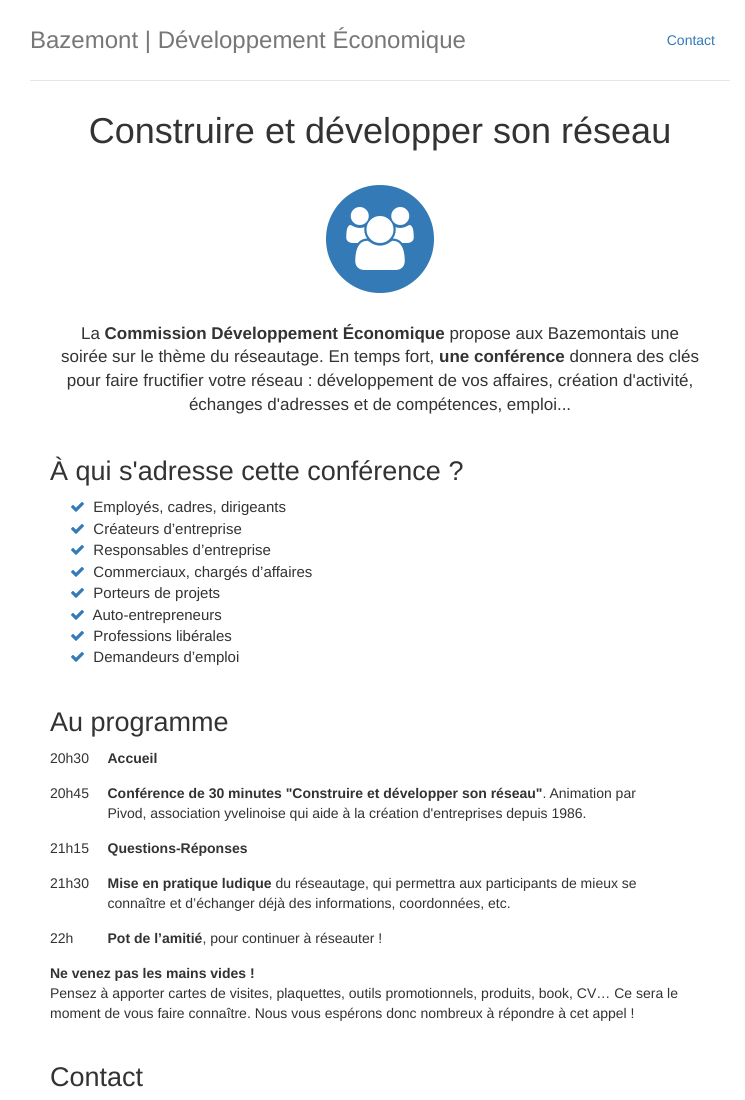
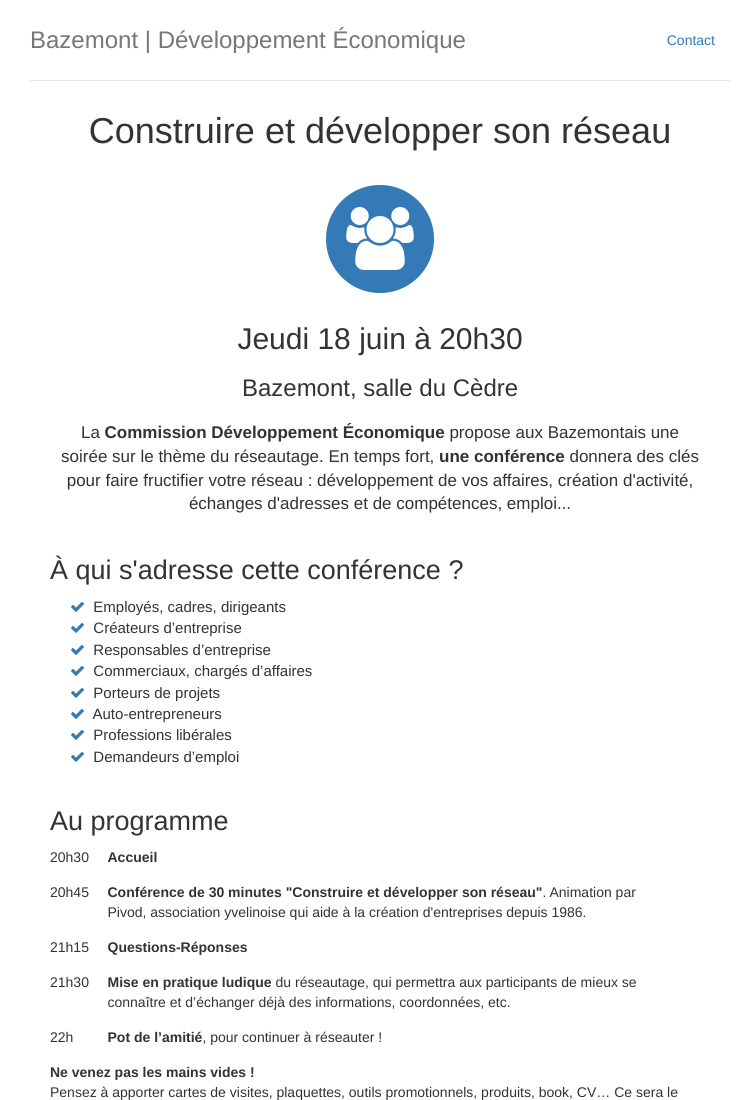
Before and after one commit to thomaslhostis/cde, a plain HTML site: page index.html in a window 1280 px wide. Shown: the top 1100 px of the page, without its empty margins (260-1005 px from the left). Drawn offline with nearby package versions, Linux system fonts and the light colour scheme.

Commit message:
Ajout de la date.

```diff
--- a/index.html
+++ b/index.html
@@ -41,6 +41,8 @@
 			<i class="fa fa-circle fa-stack-2x text-primary"></i>
 			<i class="fa fa-users fa-stack-1x fa-inverse"></i>
 		</span>
+		<h2>Jeudi 18 juin à 20h30</h2>
+		<h3>Bazemont, salle du Cèdre</h3>
 		<p>
 			La <strong>Commission Développement Économique</strong> propose aux Bazemontais une soirée sur le thème du réseautage.
 			En temps fort, <strong>une conférence</strong> donnera des clés pour faire fructifier votre réseau :
```
